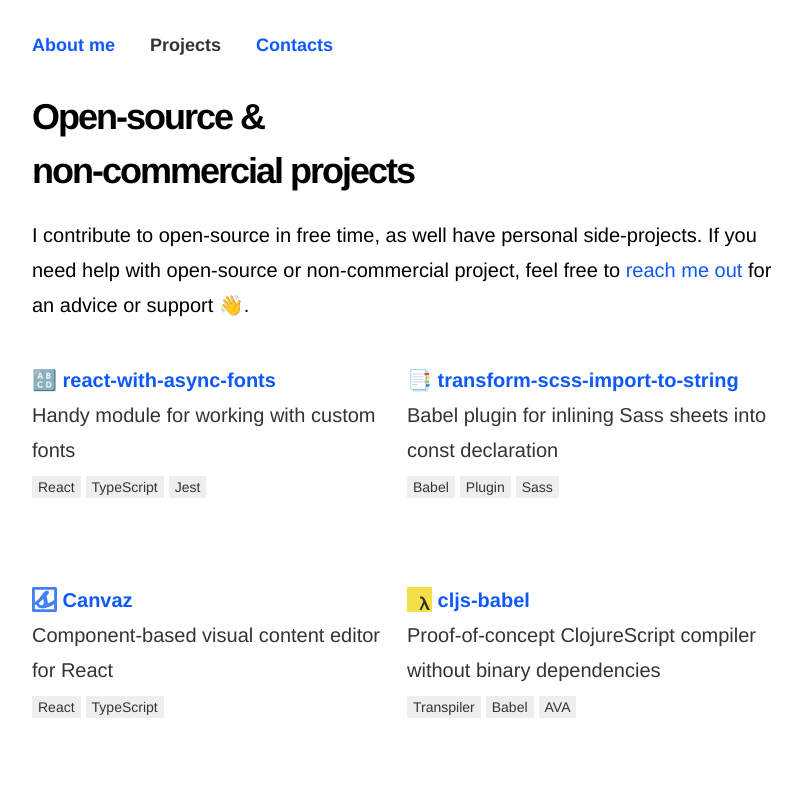
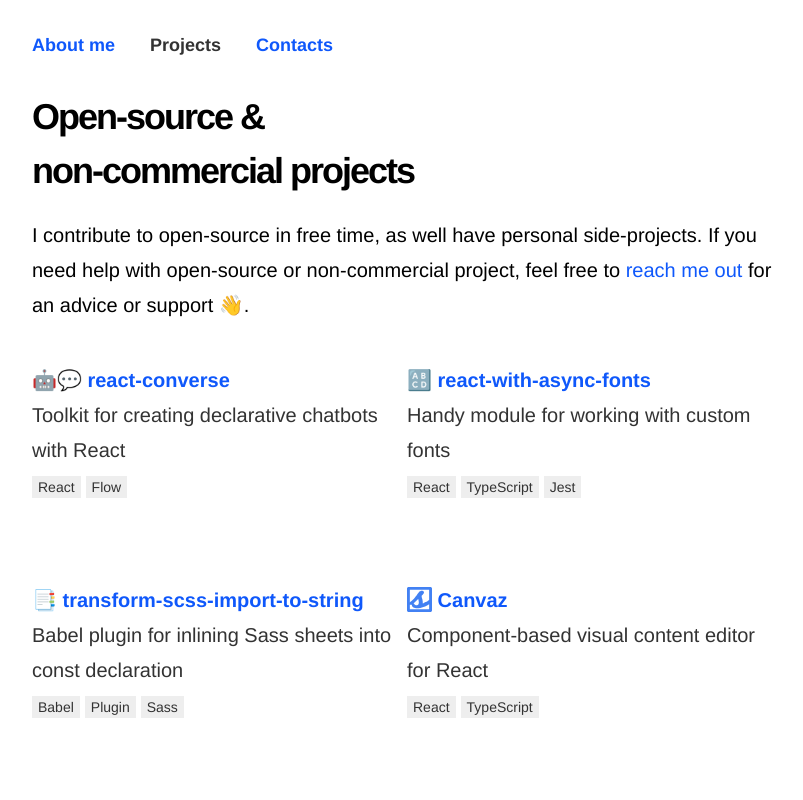
Before and after one commit to sergeybekrin/bekrin.me, a Next.js app: page /projects in a window 1280 px wide. Shown: the top 800 px of the page, without its empty margins (233-1036 px from the left). Built offline with nearby package versions, Linux system fonts and the light colour scheme.

Commit message:
chore(projects): add react-converse

```diff
--- a/pages/projects.js
+++ b/pages/projects.js
@@ -28,6 +28,14 @@
         advice or support 👋.
       </Text>
       <Grid>
+        <Project
+          name="🤖💬 react-converse"
+          href="//github.com/react-converse/react-converse"
+          trackAs="github-react-converse"
+          tags={['React', 'Flow']}
+        >
+          Toolkit for creating declarative chatbots with React
+        </Project>
         <Project
           name="🔠 react-with-async-fonts"
           href="//github.com/sergeybekrin/react-with-async-fonts"
```
